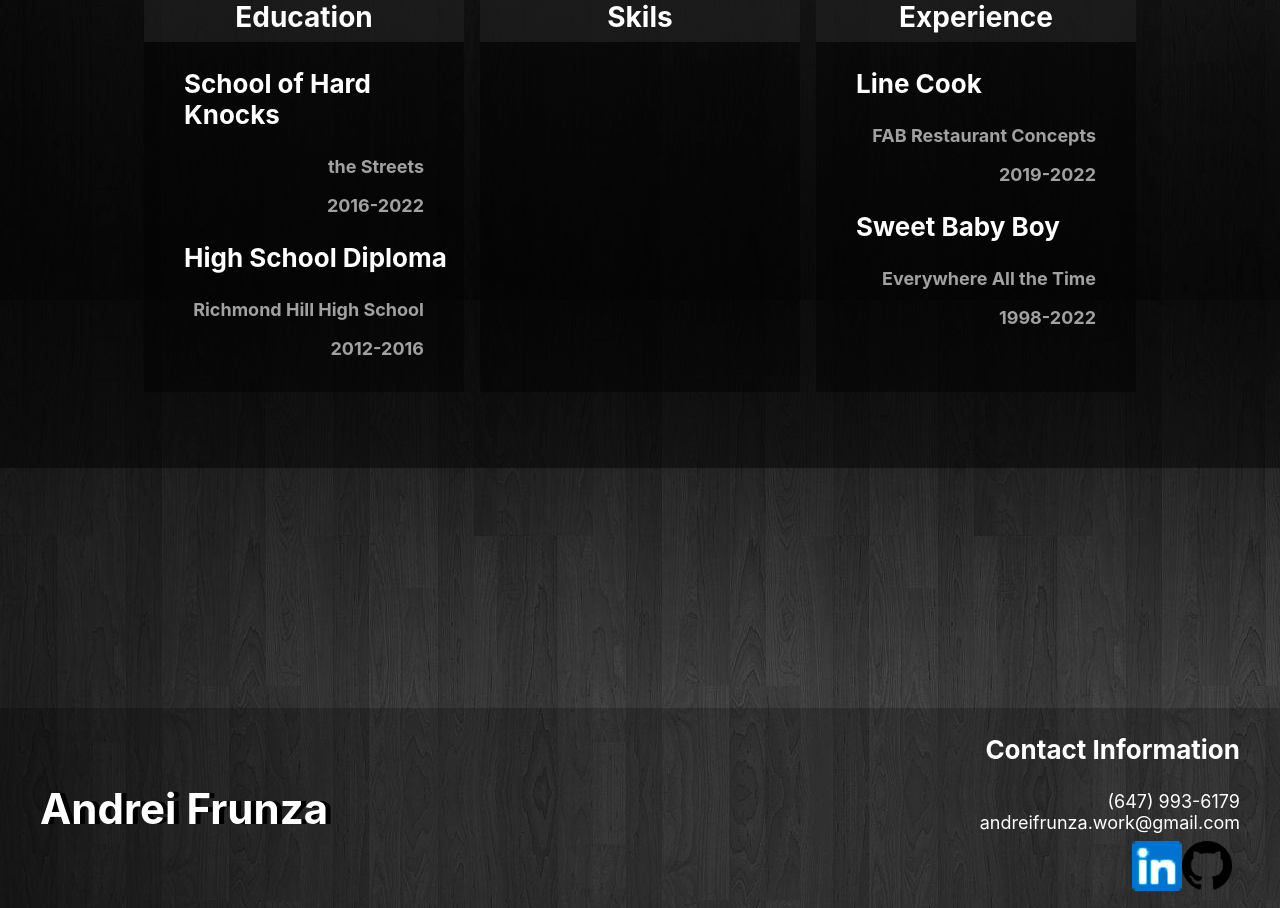
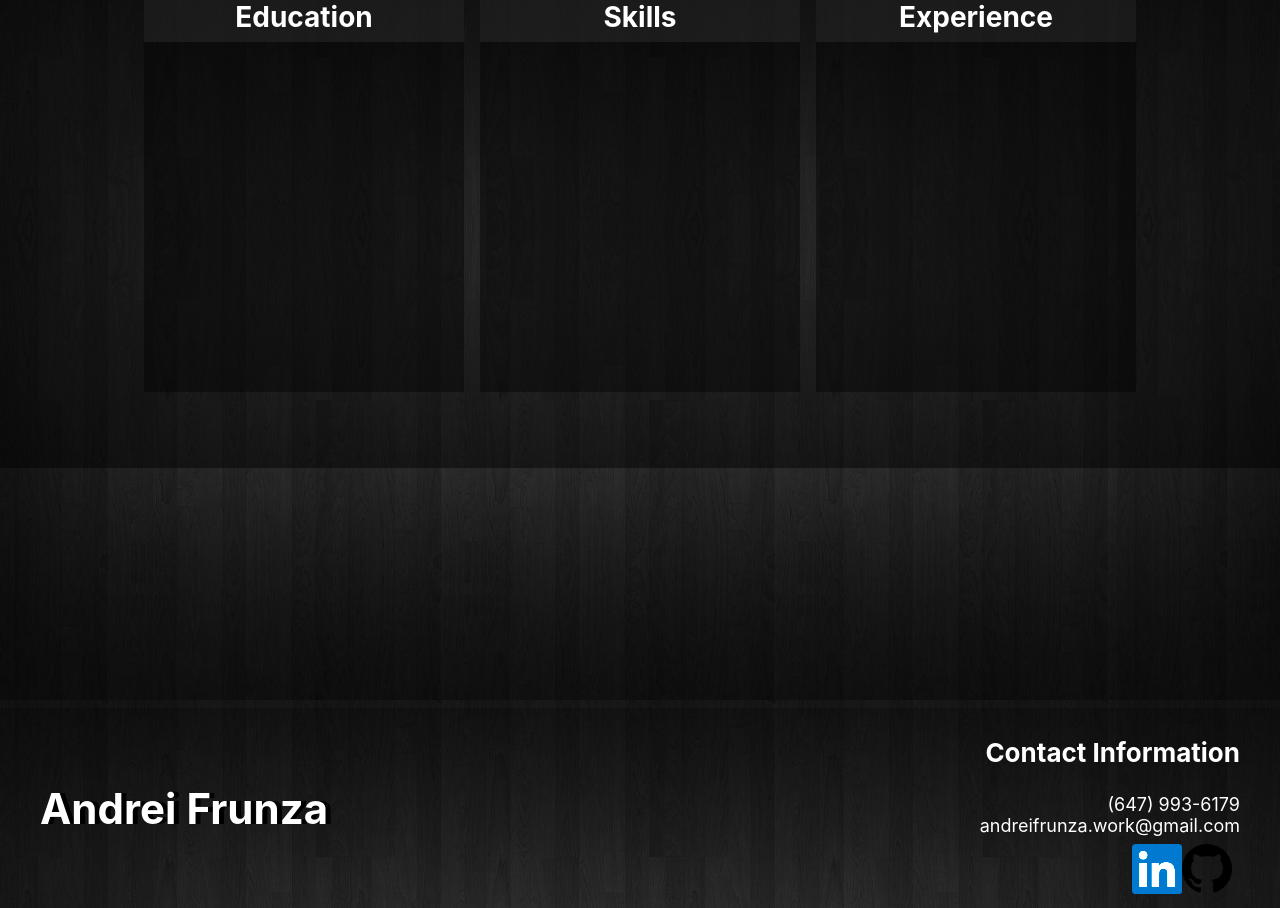
Before and after one commit to andrei-frunza/PersonalSite, a React (Create React App) app: page /home in a window 1280 px wide. Shown: the part 900-1808 px from the top of the page. Built offline with nearby package versions, Linux system fonts and the light colour scheme.

Commit message:
changed scaling
changed the BG scaling
Switched out the linked in png

```diff
--- a/package.json
+++ b/package.json
@@ -1,5 +1,5 @@
 {
-
+  "homepage":"https://andrei-frunza.github.io/PersonalSite",
   "name": "website",
   "version": "0.1.0",
   "private": true,
@@ -18,6 +18,8 @@
     "web-vitals": "^2.1.4"
   },
   "scripts": {
+    "predeploy":"npm run build",
+    "deploy": "gh-pages -d build",
     "start": "react-scripts start",
     "build": "react-scripts build",
     "test": "react-scripts test",
--- a/src/App.css
+++ b/src/App.css
@@ -9,6 +9,7 @@
   background-image: url("./assets/woodBG.jpg");
   background-attachment: fixed;
   width: 100%;
+  background-size: contain;
 }
 
 .Start {
@@ -92,6 +93,8 @@
   margin-left:auto;
   margin-right:5vh;
   text-align:right;
+  margin-top: auto;
+  margin-bottom:auto;
 }
 
 .App-links {
@@ -102,8 +105,7 @@
 .App-linked {
   min-height:50px;
   min-width:50px;
-  height:20%;
-  width:20%;
+  width:5%;
   filter:contrast(1.5)
 }
 
--- a/src/Home.js
+++ b/src/Home.js
@@ -12,15 +12,13 @@ function Home() {
         <p className="App-aboutName">About Me</p>
       <AboutContains>
         <Panel name="Education">
-          <Point title="School of Hard Knocks" years="2016-2022" subtitle="the Streets"></Point>
-          <Point title="High School Diploma" years="2012-2016" subtitle="Richmond Hill High School"/>
+
         </Panel>
-        <Panel name="Skils">
+        <Panel name="Skills">
 
         </Panel>
         <Panel name="Experience">
-          <Point title="Line Cook" years="2019-2022" subtitle="FAB Restaurant Concepts"/>
-          <Point title="Sweet Baby Boy" years="1998-2022" subtitle="Everywhere All the Time"/>
+
         </Panel>
       </AboutContains>
 
```
Also changed, not shown: src/assets/linkedin.png.
